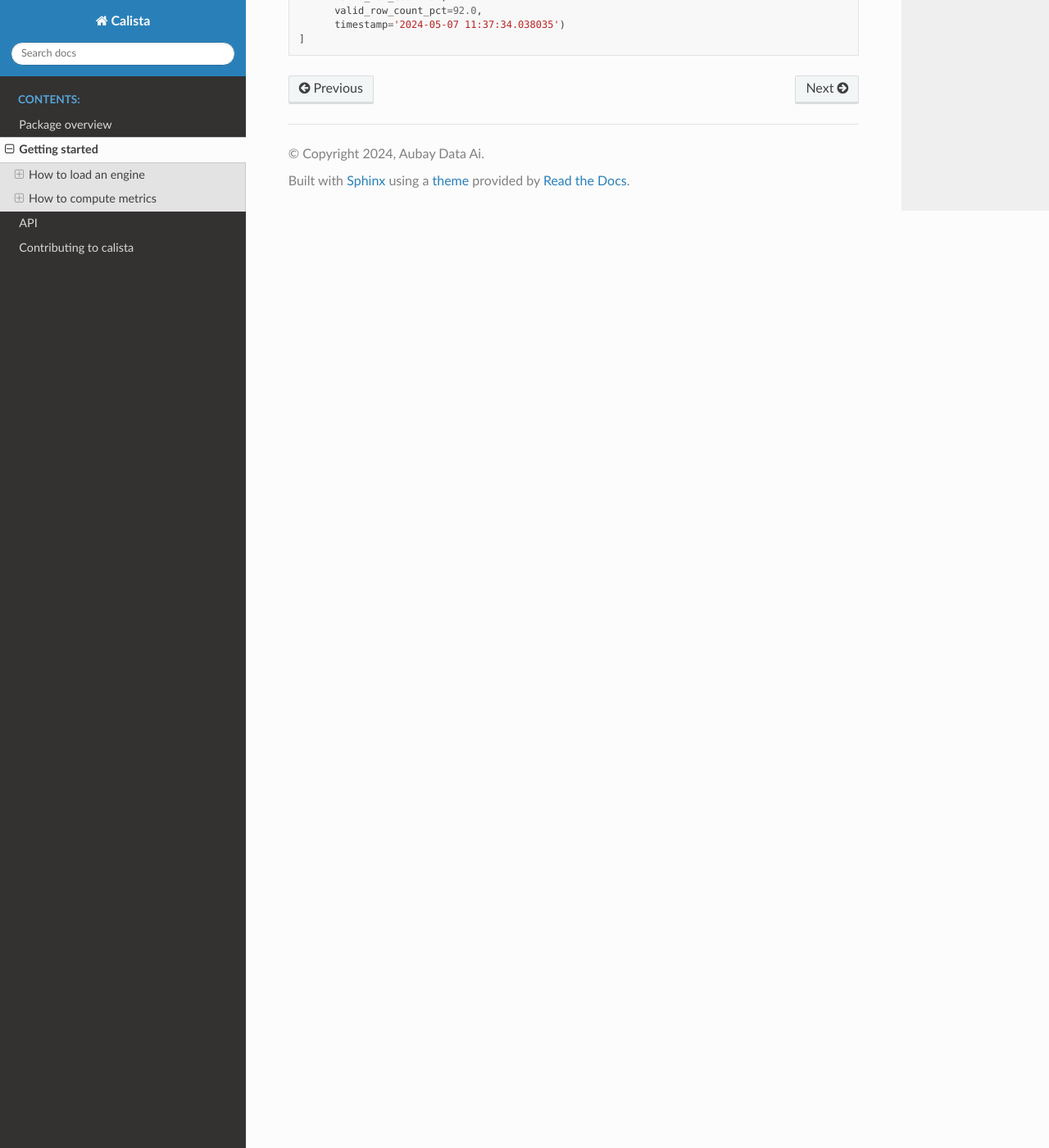
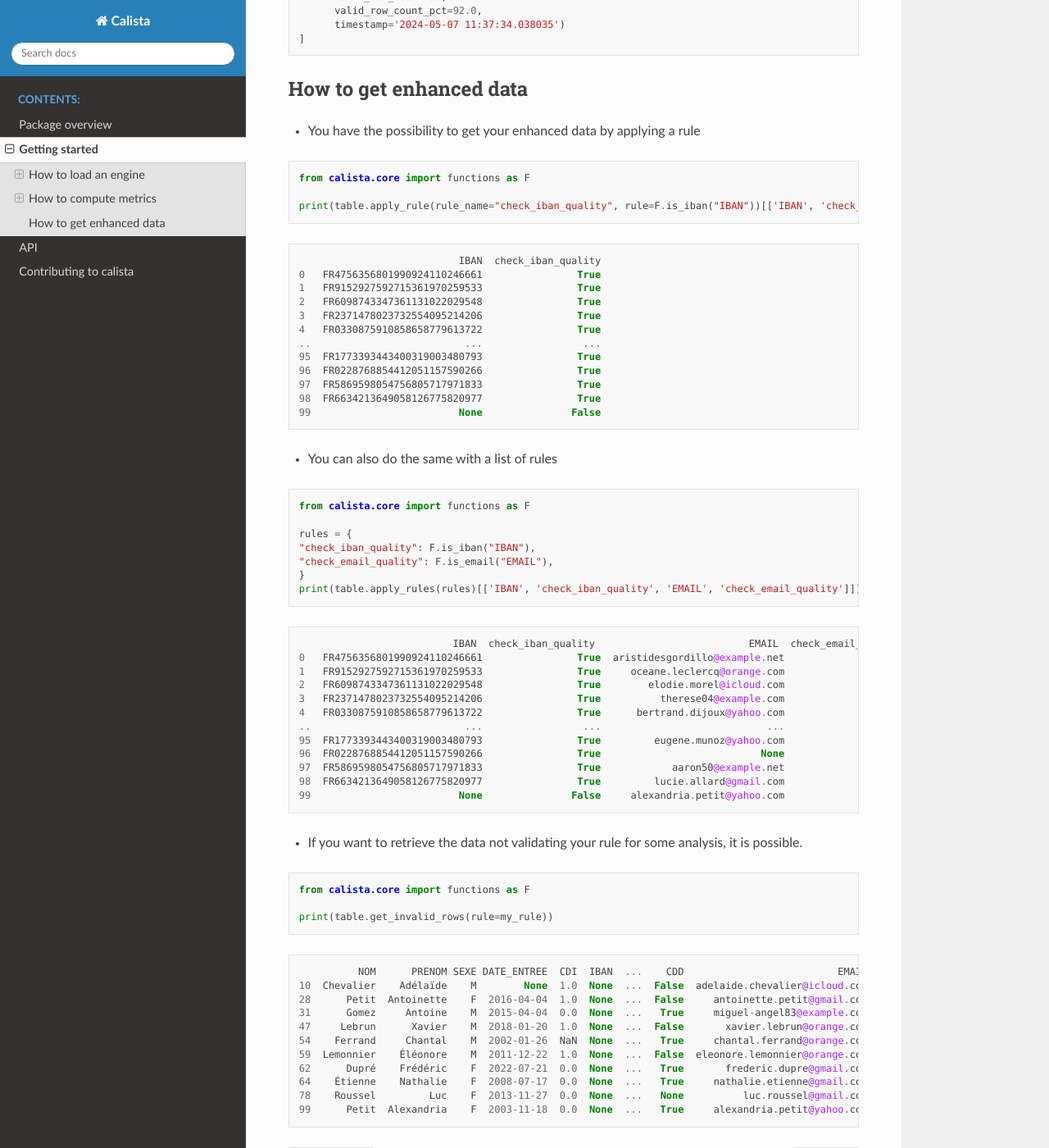
Before and after one commit to Aubay-Data-AI/calista, a Sphinx documentation site: the page built from docs/getting_started.rst, in a window 1280 px wide and 1400 px high, scrolled down 4034 px. Shown: the whole window at 82% size. Built offline with Sphinx 7.4.7 and the Read the Docs theme 2.0.0, drawn with Linux system fonts in a browser that asks for light colours.

Commit message:
add new features (apply_rule, apply_rules, get_invalid_rows) in the getting_started doc page and readme

```diff
--- a/docs/getting_started.rst
+++ b/docs/getting_started.rst
@@ -161,7 +161,7 @@ Rules
     from calista.core import functions as F
 
     my_rule = F.is_iban(col_name="IBAN") & F.is_float("SALAIRE") | ~F.is_iban(col_name="ADRESSE_IP_V4")
-    print(table.analyze(rule_name=<your_rule_name>, condition=my_rule))
+    print(table.analyze(rule_name=<your_rule_name>, rule=my_rule))
 
 .. code-block:: python
 
@@ -207,3 +207,78 @@ Rules
           valid_row_count_pct=92.0,
           timestamp='2024-05-07 11:37:34.038035')
     ]
+
+How to get enhanced data
+------------------------
+
+* You have the possibility to get your enhanced data by applying a rule
+
+.. code-block:: python
+
+    from calista.core import functions as F
+
+    print(table.apply_rule(rule_name="check_iban_quality", rule=F.is_iban("IBAN"))[['IBAN', 'check_iban_quality']])
+
+.. code-block:: python
+
+                               IBAN  check_iban_quality
+    0   FR4756356801990924110246661                True
+    1   FR9152927592715361970259533                True
+    2   FR6098743347361131022029548                True
+    3   FR2371478023732554095214206                True
+    4   FR0330875910858658779613722                True
+    ..                          ...                 ...
+    95  FR1773393443400319003480793                True
+    96  FR0228768854412051157590266                True
+    97  FR5869598054756805717971833                True
+    98  FR6634213649058126775820977                True
+    99                         None               False
+
+* You can also do the same with a list of rules
+
+.. code-block:: python
+
+    from calista.core import functions as F
+
+    rules = {
+    "check_iban_quality": F.is_iban("IBAN"),
+    "check_email_quality": F.is_email("EMAIL"),
+    }
+    print(table.apply_rules(rules)[['IBAN', 'check_iban_quality', 'EMAIL', 'check_email_quality']])
+
+.. code-block:: python
+
+                              IBAN  check_iban_quality                          EMAIL  check_email_quality
+    0   FR4756356801990924110246661                True  aristidesgordillo@example.net                 True
+    1   FR9152927592715361970259533                True     oceane.leclercq@orange.com                 True
+    2   FR6098743347361131022029548                True        elodie.morel@icloud.com                 True
+    3   FR2371478023732554095214206                True          therese04@example.com                 True
+    4   FR0330875910858658779613722                True      bertrand.dijoux@yahoo.com                 True
+    ..                          ...                 ...                            ...                  ...
+    95  FR1773393443400319003480793                True         eugene.munoz@yahoo.com                 True
+    96  FR0228768854412051157590266                True                           None                False
+    97  FR5869598054756805717971833                True            aaron50@example.net                 True
+    98  FR6634213649058126775820977                True         lucie.allard@gmail.com                 True
+    99                         None               False     alexandria.petit@yahoo.com                 True
+
+* If you want to retrieve the data not validating your rule for some analysis, it is possible.
+
+.. code-block:: python
+
+    from calista.core import functions as F
+
+    print(table.get_invalid_rows(rule=my_rule))
+
+.. code-block:: python
+
+              NOM      PRENOM SEXE DATE_ENTREE  CDI  IBAN  ...    CDD                          EMAIL             TELEPHONE   SALAIRE DEVISE   ID
+    10  Chevalier    Adélaïde    M        None  1.0  None  ...  False  adelaide.chevalier@icloud.com  +33 (0)3 52 49 21 25  39630.16    GPB   11
+    28      Petit  Antoinette    F  2016-04-04  1.0  None  ...  False     antoinette.petit@gmail.com  +33 (0)3 63 22 80 94  48302.80    EUR   29
+    31      Gomez     Antoine    M  2015-04-04  0.0  None  ...   True     miguel-angel83@example.com  +33 (0)6 30 22 34 32  53213.86    EUR   32
+    47     Lebrun      Xavier    M  2018-01-20  1.0  None  ...  False       xavier.lebrun@orange.com                  None  51289.21    EUR   48
+    54    Ferrand     Chantal    M  2002-01-26  NaN  None  ...   True     chantal.ferrand@orange.com        06 82 99 40 77  89947.60    EUR   55
+    59  Lemonnier    Éléonore    M  2011-12-22  1.0  None  ...  False  eleonore.lemonnier@orange.com            0329984138  58303.00    EUR   60
+    62      Dupré    Frédéric    F  2022-07-21  0.0  None  ...   True       frederic.dupre@gmail.com            0385249100  53914.36    EUR   63
+    64    Étienne    Nathalie    F  2008-07-17  0.0  None  ...   True     nathalie.etienne@gmail.com  +33 (0)3 51 82 62 52  48394.97    EUR   65
+    78    Roussel         Luc    F  2013-11-27  0.0  None  ...   None          luc.roussel@gmail.com                  None  47089.29    EUR   79
+    99      Petit  Alexandria    F  2003-11-18  0.0  None  ...   True     alexandria.petit@yahoo.com                  None  82053.90    EUR  100
```
Also changed, not shown: README.md (+36 -4 lines), pyproject.toml (line endings or trailing spaces), 2 other files.
